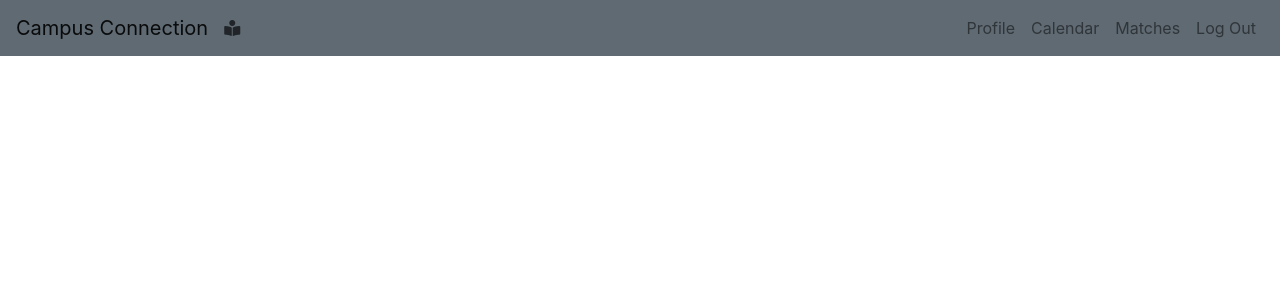
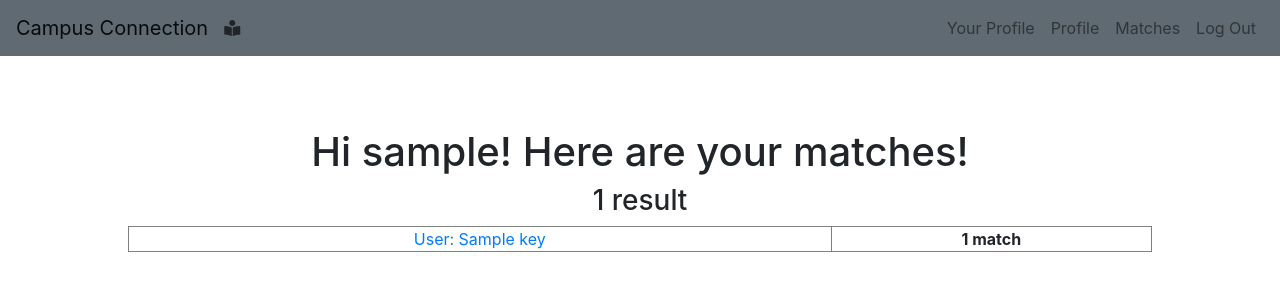
Before and after one commit to madhusivaraj/campus-connection, a Flask app: template templates/matches.html in a window 1280 px wide. Shown: the top 300 px of the page. Run offline with Flask 2, Linux system fonts and the light colour scheme; the template is opened without the code that fills it: most values are stand-ins (such as "Sample title", 1, 10 or a date in 2020); some libraries are stand-ins or nearby versions.

Commit message:
final changes before demo

```diff
--- a/app.py
+++ b/app.py
@@ -4,14 +4,12 @@ from passlib.hash import sha256_crypt
 import pymysql
 import yaml
 import collections
-import datetime
-from googleapiclient.discovery import build
-from httplib2 import Http
-from oauth2client import file, client, tools
+#import datetime
+#from googleapiclient.discovery import build
+#from httplib2 import Http
+#from oauth2client import file, client, tools
 
 app = Flask(__name__)
-
-SCOPES = 'https://www.googleapis.com/auth/calendar.readonly'
 
 db = yaml.load(open('db.yaml'))
 myApp = pymysql.connect(host=db['mysql_host'], user=db['mysql_user'], password=db['mysql_password'], db=db['mysql_db'], charset='utf8mb4',
@@ -104,10 +102,7 @@ def login():
 def logout():
 	session.pop('username', None)
 	return redirect(url_for('index'))
-
-
-
-
+"""
 @app.route('/calendar', methods=['GET', 'POST'])
 def calendar():
 
@@ -138,50 +133,163 @@ def calendar():
         return render_template('calendar.html', username=username)
 
     return render_template('calendar.html', username=username)
+"""
 
 @app.route('/matches', methods=['GET', 'POST'])
 def matches():
-    username=session['username']
-    if request.form == 'POST':
-        return render_template('matches.html', username=username)
-    return render_template('matches.html', username=username)
+	username=session['username']
+
+	  #get list of curr user's time slots from usertots
+	userTimes = []
+	matchingTimes = []
+	timesArr = ["12:00 AM", "12:30 AM", "1:00 AM", "1:30 AM", "2:00 AM", "2:30 AM", "3:00 AM", "3:30 AM",
+	   			"4:00 AM", "4:30 AM", "5:00 AM", "5:30 AM", "6:00 AM", "6:30 AM", "7:00 AM", "7:30 AM",
+	   			"8:00 AM", "8:30 AM", "9:00 AM", "9:30 AM", "10:00 AM", "10:30 AM", "11:00 AM", "11:30 AM",
+	   			"12:00 PM", "12:30 PM", "1:00 PM", "1:30 PM", "2:00 PM", "2:30 PM", "3:00 PM", "3:30 PM",
+	   			"4:00 PM", "4:30 PM", "5:00 PM", "5:30 PM", "6:00 PM", "6:30 PM", "7:00 PM", "7:30 PM",
+	   			"8:00 PM", "8:30 PM", "9:00 PM", "9:30 PM", "10:00 PM", "10:30 PM", "11:00 PM", "11:30 PM"]
+
+	num=0
+
+	cur = myApp.cursor()
+
+	cur.execute("SELECT userID FROM user WHERE username=%s", [username])
+
+	userID = cur.fetchone()['userID']
+
+	cur.execute("SELECT * FROM usertots WHERE userID=%s", [userID])
+	rows = cur.fetchall()
+	for row in rows:
+		userTimes.append(row['tsID'])
+	l = []
+	myDict = dict()
+	cur.execute("SELECT * FROM user WHERE userID != %s", [userID])
+	for user in cur.fetchall():
+    	# check if user has time slots in common
+    	# make dictionary of userIDs and list of matches
+		currID = user['userID']
+		currUser = user['username']
+		cur.execute("SELECT * FROM usertots WHERE userID=%s", [currID])
+		allUsers = cur.fetchall()
+		for row in allUsers:
+			if row['tsID'] in userTimes:
+				cur.execute("SELECT ts FROM timeslots WHERE tsID=%s",[row['tsID']])
+				l.append(cur.fetchone()['ts'])
+
+		myDict[currUser] = l
+		l = []
+
+    # sort dictionary
+	results = collections.OrderedDict()
+	for k in sorted(myDict, key = lambda k: len(myDict[k]), reverse=True):
+		if len(myDict[k]) > 0:
+			num = num + 1
+			results[k] = myDict[k]
+
+	return render_template('matches.html', num=num, results=results, username=username)
 
 @app.route('/profile', methods=['GET', 'POST'])
 def profile():
-    username = session['username']
-    timeslots = None
-    cur = myApp.cursor()
-    days = collections.OrderedDict()
-    week = ['M', 'T', 'W', 'TH', 'F', 'S', 'SU']
-    for i in range(0, 7):
-    	days[i] = week[i]
+	username = session['username']
+	timeslots = None
+	days = collections.OrderedDict()
+	week = ['M', 'T', 'W', 'TH', 'F', 'S', 'SU']
+	for i in range(0, 7):
+		days[i] = week[i]
 
-    i = 0
-    times = collections.OrderedDict()
-    cur.execute("SELECT * FROM timeslots")
-    rows = cur.fetchall()
-    for row in rows:
-    	times[i] = row['ts']
-    	i = i + 1
+	i = 0
+	times = collections.OrderedDict()
+	cur = myApp.cursor()
+	cur.execute("SELECT * FROM timeslots")
+	rows = cur.fetchall()
+	for row in rows:
+		times[i] = row['ts']
+		i = i + 1
 
-    timesArr = ["12:00 AM", "12:30 AM", "1:00 AM", "1:30 AM", "2:00 AM", "2:30 AM", "3:00 AM", "3:30 AM",
-   			"4:00 AM", "4:30 AM", "5:00 AM", "5:30 AM", "6:00 AM", "6:30 AM", "7:00 AM", "7:30 AM",
-   			"8:00 AM", "8:30 AM", "9:00 AM", "9:30 AM", "10:00 AM", "10:30 AM", "11:00 AM", "11:30 AM",
-   			"12:00 PM", "12:30 PM", "1:00 PM", "1:30 PM", "2:00 PM", "2:30 PM", "3:00 PM", "3:30 PM",
-   			"4:00 PM", "4:30 PM", "5:00 PM", "5:30 PM", "6:00 PM", "6:30 PM", "7:00 PM", "7:30 PM",
-   			"8:00 PM", "8:30 PM", "9:00 PM", "9:30 PM", "10:00 PM", "10:30 PM", "11:00 PM", "11:30 PM"]
+	timesArr = ["12:00 AM", "12:30 AM", "1:00 AM", "1:30 AM", "2:00 AM", "2:30 AM", "3:00 AM", "3:30 AM",
+			"4:00 AM", "4:30 AM", "5:00 AM", "5:30 AM", "6:00 AM", "6:30 AM", "7:00 AM", "7:30 AM",
+			"8:00 AM", "8:30 AM", "9:00 AM", "9:30 AM", "10:00 AM", "10:30 AM", "11:00 AM", "11:30 AM",
+			"12:00 PM", "12:30 PM", "1:00 PM", "1:30 PM", "2:00 PM", "2:30 PM", "3:00 PM", "3:30 PM",
+			"4:00 PM", "4:30 PM", "5:00 PM", "5:30 PM", "6:00 PM", "6:30 PM", "7:00 PM", "7:30 PM",
+			"8:00 PM", "8:30 PM", "9:00 PM", "9:30 PM", "10:00 PM", "10:30 PM", "11:00 PM", "11:30 PM"]
 
-    if request.form == 'POST':
-        timeslots = request.form.getlist('timeslots[]', None)
-        cur.execute("SELECT userID FROM user WHERE username=%s", [username])
-        userID = cur.fetchall()['userID']
-        for i in range(0, len(timeslots)):
-        	tsID = timeslots[i]
-        	cur.execute("INSERT INTO usertots VALUES(%s, %s)", [userID, tsID])
-        	myApp.commit()
-        cur.close()
-        return render_template('profile.html', timeslots=timeslots, username=username, times=times, days=days, timesArr=timesArr)
-    return render_template('profile.html', username=username, days=days, timeslots=timeslots, times=times, timesArr=timesArr)
+	if request.method == 'POST':
+		timeslots = request.form.getlist('timeslots[]')
+		#print(timeslots)
+		cur.execute("SELECT userID FROM user WHERE username=%s", [username])
+		userID = cur.fetchone()['userID']
+		for i in range(0, len(timeslots)):
+			cur.execute("SELECT tsID FROM timeslots WHERE ts=%s",[timeslots[i]])
+			tsID = cur.fetchone()['tsID']
+			cur.execute("INSERT INTO usertots VALUES(%s, %s)", [userID, tsID])
+			myApp.commit()
+		cur.close()
+		return redirect('matches')
+
+	return render_template('profile.html', username=username, days=days, times=times, timesArr=timesArr)
+
+@app.route('/profile', defaults={'username': None})
+@app.route('/profilePage/<username>')
+def profilePage(username):
+	if username == None:
+		username = session['username']
+	times = []
+	cur = myApp.cursor()
+	cur.execute("SELECT userID FROM user WHERE username=%s", [username])
+	userID = cur.fetchone()['userID']
+	#print(str(username)+' '+str(userID))
+	cur.execute("SELECT * FROM usertots WHERE userID=%s", [userID])
+	rows = cur.fetchall()
+	for row in rows:
+		tsID = row['tsID']
+		cur.execute("SELECT ts FROM timeslots WHERE tsID=%s", [tsID])
+		time = cur.fetchone()['ts']
+		times.append(parseTime(time))
+
+
+	return render_template('profilePage.html', username=username, times=times)
+
+def parseTime(result):
+	timeSlot = ''
+	if result[0] == 'M':
+		timeSlot = timeSlot + "Monday"
+		result = result[1:]
+	elif result[0:2] == 'TH':
+		timeSlot = timeSlot + "Thursday"
+		result = result[2:]
+	elif result[0] == 'T':
+		timeSlot = timeSlot + "Tuesday"
+		result = result[1:]
+	elif result[0] == 'W':
+		timeSlot = timeSlot + "Wednesday"
+		result = result[1:]
+	elif result[0] == 'F':
+		timeSlot = timeSlot + "Friday"
+		result = result[1:]
+	elif result[0:2] == 'SU':
+		timeSlot = timeSlot + "Sunday"
+		result = result[2:]
+	elif result[0] == 'S':
+		timeSlot = timeSlot + "Saturday"
+		result = result[1:]
+
+	print(timeSlot, result)
+	result = result.replace(":", "")
+
+	timeKey = ['0', '030', '1', '130', '2', '230', '3', '330', '4', '430', '5', '530','6','630','7','730','8','830','9','930','10','1030','11','1130','12','1230','13','1330','14','1430','15','1530', '16', '1630', '17', '1730', '18', '1830', '19', '1930', '20', '2030', '21','2130', '22', '2230', '23', '2330']
+	timesArr = ["12:00 AM", "12:30 AM", "1:00 AM", "1:30 AM", "2:00 AM", "2:30 AM", "3:00 AM", "3:30 AM",
+			"4:00 AM", "4:30 AM", "5:00 AM", "5:30 AM", "6:00 AM", "6:30 AM", "7:00 AM", "7:30 AM",
+			"8:00 AM", "8:30 AM", "9:00 AM", "9:30 AM", "10:00 AM", "10:30 AM", "11:00 AM", "11:30 AM",
+			"12:00 PM", "12:30 PM", "1:00 PM", "1:30 PM", "2:00 PM", "2:30 PM", "3:00 PM", "3:30 PM",
+			"4:00 PM", "4:30 PM", "5:00 PM", "5:30 PM", "6:00 PM", "6:30 PM", "7:00 PM", "7:30 PM",
+			"8:00 PM", "8:30 PM", "9:00 PM", "9:30 PM", "10:00 PM", "10:30 PM", "11:00 PM", "11:30 PM", "12:00 AM"]
+
+	timeDict = collections.OrderedDict()
+	for i in range(0, len(timeKey)):
+		timeDict[timeKey[i]] = timesArr[i]
+
+	return timeSlot +" " +timeDict[result]
+
 
 app.secret_key = 'MVB79L'
 
--- a/templates/base.html
+++ b/templates/base.html
@@ -26,10 +26,10 @@
        </li>
         {% else %}
         <li class="nav-item">
-          <a class="nav-link" href="{{ url_for('profile')}}">Profile</a>
+          <a class="nav-link" href={{url_for('profilePage', username=username) }}>Your Profile</a>
         </li>
         <li class="nav-item">
-          <a class="nav-link" href="{{ url_for('calendar')}}">Calendar</a>
+          <a class="nav-link" href="{{ url_for('profile')}}">Profile</a>
         </li>
        <li class="nav-item">
         <a class="nav-link" href="{{ url_for('matches')}}"> Matches</a>
--- a/templates/matches.html
+++ b/templates/matches.html
@@ -1,13 +1,39 @@
 <!DOCTYPE html>
 <html>
 <head>
+
+<link rel="stylesheet" type="text/css" href="static/styles.css">
     <link rel="stylesheet" href="https://maxcdn.bootstrapcdn.com/bootstrap/4.0.0/css/bootstrap.min.css" integrity="sha384-Gn5384xqQ1aoWXA+058RXPxPg6fy4IWvTNh0E263XmFcJlSAwiGgFAW/dAiS6JXm" crossorigin="anonymous">
 	<title>My Matches</title>
 </head>
 <body>
 {% extends 'base.html' %}
 {% block content %}
+{% if num != 0 %}
+<div style="text-align: center">
+<br><br><br>
+<h1>Hi {{username}}! Here are your matches! </h1>
+<h3>{{ num }} {% if num > 1 %} results {% else %} result {% endif %}</h3>
+<div style="text-align: center;">
+	<table border=1>
+		{% for key, value in results.items() %}
+			<tr>
+				<td>
+					<a href={{ url_for('profilePage', username=key) }}>User: {{ key }}</a>
+				</td>
 
+				<td>
+					<strong>{{ value|length }} {% if value|length != 1 %} matches {% else %} match {% endif %} </strong>
+				</td>
+			</tr>
+		{% endfor %}
+	</table>
+</div>
+{% else %}
+<br><br><br><br>
+<h1 style="text-align: center">Hi {{username}}! Unfortunately we don't have any study buddies for you right now. Please check back later! </h1>
+{% endif %}
+</div>
 {% endblock %}
 </body>
 </html>
```
Also changed, not shown: templates/profile.html (+5 -5 lines), templates/profilePage.html (added, +24 -0 lines).
